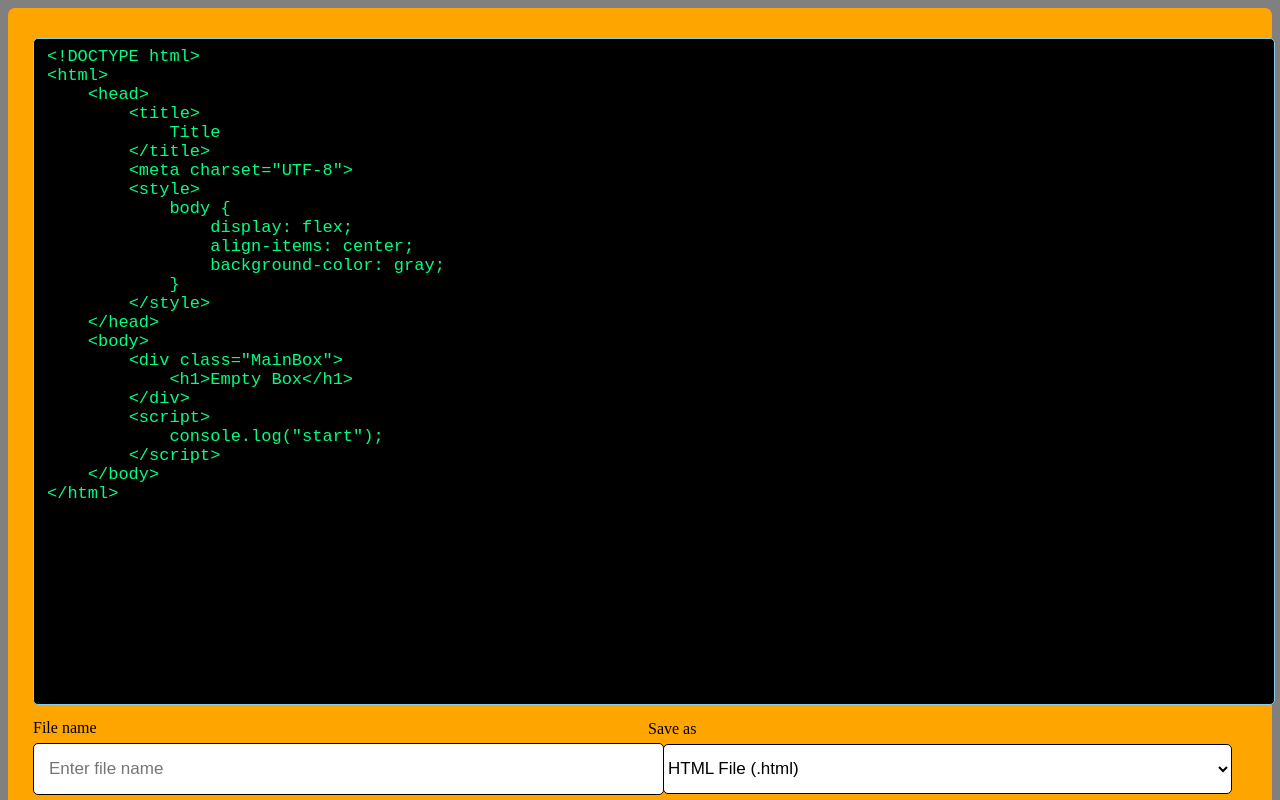
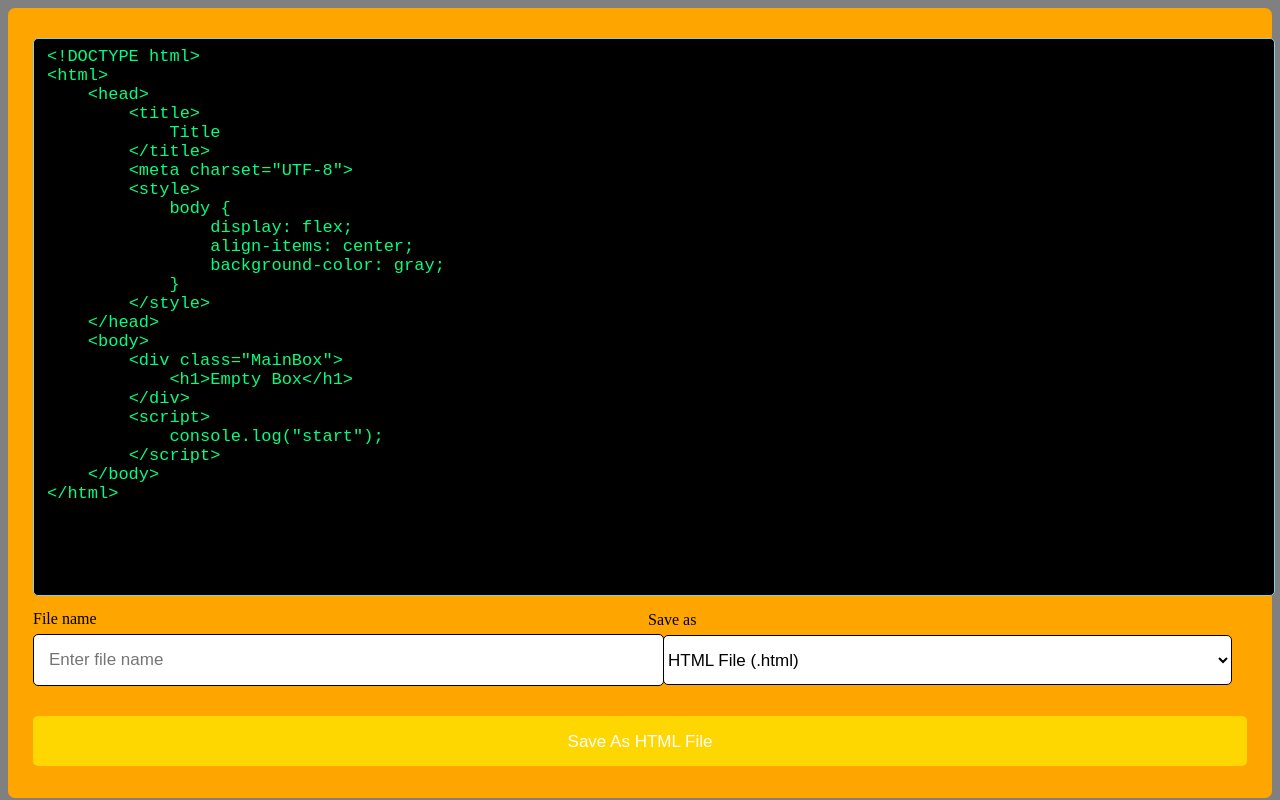
Before and after one commit to 2amXen/Xens-Maker, a plain HTML site: page index.html in a window 1280 px wide. Shown: the top 800 px of the page. Drawn offline with Linux system fonts and the light colour scheme.

Commit message:
Update index.html

```diff
--- a/index.html
+++ b/index.html
@@ -11,8 +11,8 @@
 }
 
 .BigBox {
-    height: 865px;
-    width: 100%;
+    height: 90vh;
+    width: 100vw;
     background: orange;
     border-radius: 7px;
     padding: 30px 25px 40px
```
